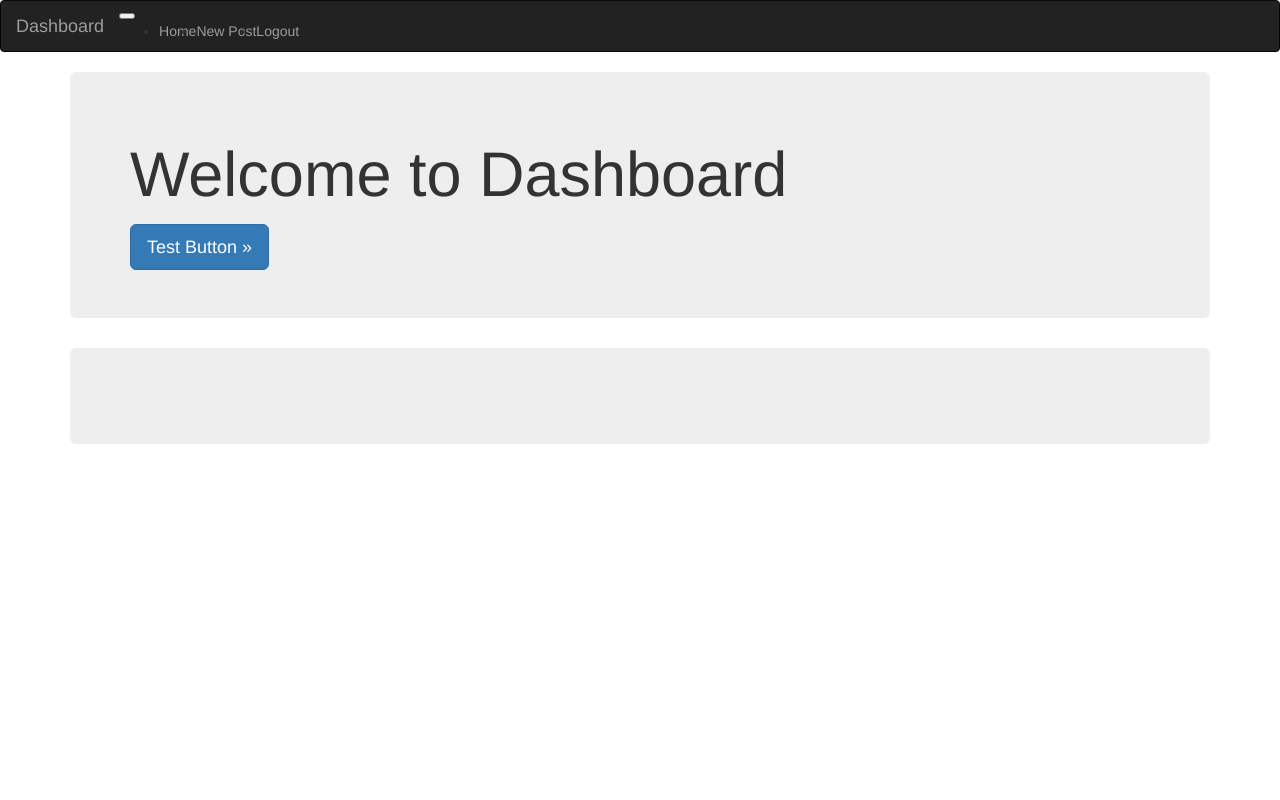
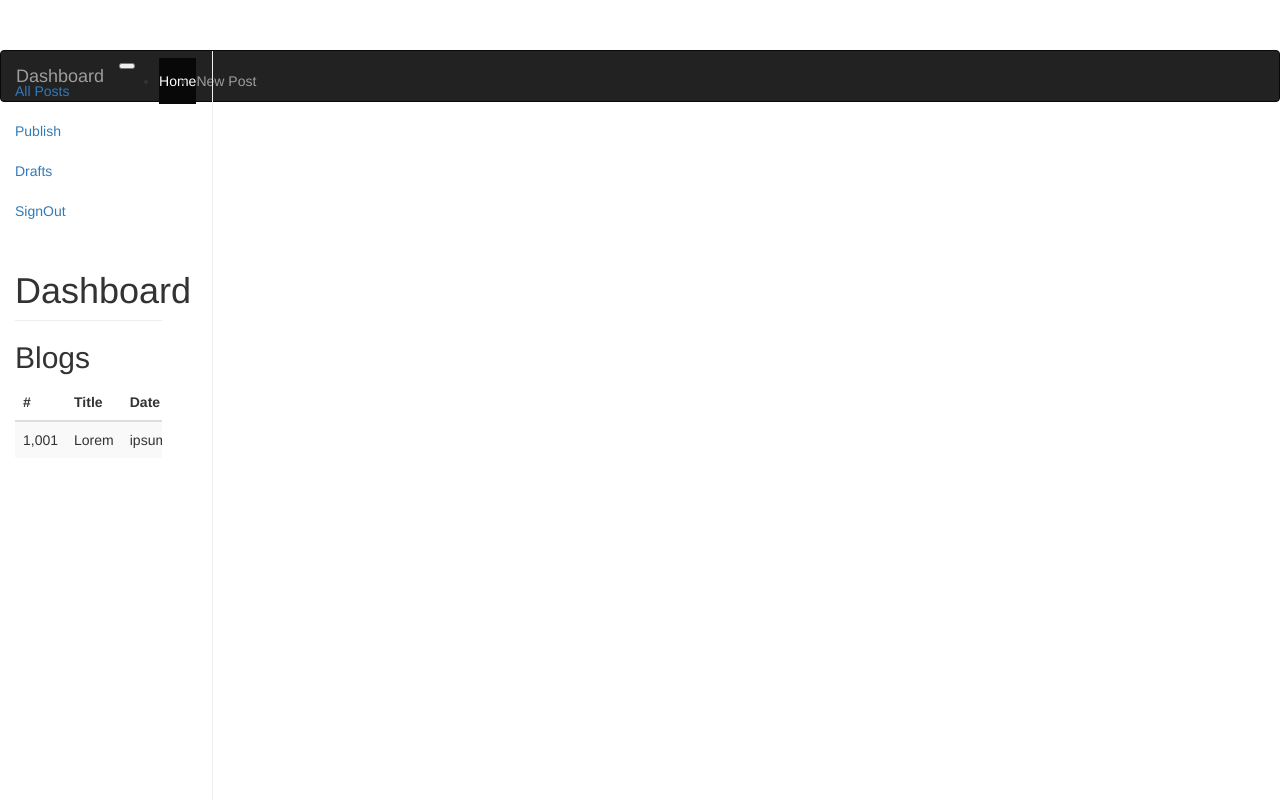
Before and after one commit to sagaragarwal94-archives/flask-blog, a Flask app: page /dashboard in a window 1280 px wide. Run offline with Flask 2, Linux system fonts and the light colour scheme; the visitor is signed in with stand-in values (Sample User, id 1); data comes from the database, SQL or seed files in the repository; some libraries are stand-ins or nearby versions.

Commit message:
minor changes

```diff
--- /dev/null
+++ b/static/dashboard.css
@@ -0,0 +1,70 @@
+/*
+ * Base structure
+ */
+
+/* Move down content because we have a fixed navbar that is 50px tall */
+body {
+  padding-top: 50px;
+}
+
+/*
+ * Typography
+ */
+
+h1 {
+  margin-bottom: 20px;
+  padding-bottom: 9px;
+  border-bottom: 1px solid #eee;
+}
+
+/*
+ * Sidebar
+ */
+
+.sidebar {
+  position: fixed;
+  top: 51px;
+  bottom: 0;
+  left: 0;
+  z-index: 1000;
+  padding: 20px;
+  overflow-x: hidden;
+  overflow-y: auto; /* Scrollable contents if viewport is shorter than content. */
+  border-right: 1px solid #eee;
+}
+
+/* Sidebar navigation */
+.sidebar {
+  padding-left: 0;
+  padding-right: 0;
+}
+
+.sidebar .nav {
+  margin-bottom: 20px;
+}
+
+.sidebar .nav-item {
+  width: 100%;
+}
+
+.sidebar .nav-item + .nav-item {
+  margin-left: 0;
+}
+
+.sidebar .nav-link {
+  border-radius: 0;
+}
+
+/*
+ * Dashboard
+ */
+
+ /* Placeholders */
+.placeholders {
+  padding-bottom: 3rem;
+}
+
+.placeholder img {
+  padding-top: 1.5rem;
+  padding-bottom: 1.5rem;
+}
--- a/static/navbar-top.css
+++ /dev/null
@@ -1,4 +0,0 @@
-/* Show it's not fixed to the top */
-body {
-  min-height: 75rem;
-}
--- a/templates/dashboard.html
+++ b/templates/dashboard.html
@@ -11,59 +11,87 @@
     <title>Welcome {{current_user.email}}</title>
 
     <!-- Bootstrap core CSS -->
+    <link href="{{ url_for('static', filename= 'bootstrap.min.css') }}" rel="stylesheet">
 
     <!-- Custom styles for this template -->
-    <link rel="stylesheet" type="text/css" href="{{ url_for('static', filename='bootstrap.min.css') }}">
-
-    <!-- Custom styles for this template -->
-    <link rel="stylesheet" type="text/css" href="{{ url_for('static', filename='navbar-top.css') }}">  </head>  </head>
+    <link href="{{ url_for('static', filename= 'dashboard.css') }}" rel="stylesheet">
+  </head>
 
   <body>
-
-    <nav class="navbar navbar-toggleable-md navbar-inverse bg-inverse mb-4">
-      <button class="navbar-toggler navbar-toggler-right" type="button" data-toggle="collapse" data-target="#navbarCollapse" aria-controls="navbarCollapse" aria-expanded="false" aria-label="Toggle navigation">
+    <nav class="navbar navbar-toggleable-md navbar-inverse fixed-top bg-inverse">
+      <button class="navbar-toggler navbar-toggler-right hidden-lg-up" type="button" data-toggle="collapse" data-target="#navbarsExampleDefault" aria-controls="navbarsExampleDefault" aria-expanded="false" aria-label="Toggle navigation">
         <span class="navbar-toggler-icon"></span>
       </button>
-      <a class="navbar-brand" href="{{url_for('dashboard')}}">Dashboard</a>
-      <div class="collapse navbar-collapse" id="navbarCollapse">
+      <a class="navbar-brand" href="{{ url_for('dashboard')}}">Dashboard</a>
+
+      <div class="collapse navbar-collapse" id="navbarsExampleDefault">
         <ul class="navbar-nav mr-auto">
-        <li class="nav-item">
-             <a class="nav-link" href="{{ url_for('index')}}">Home</a>
+          <li class="nav-item active">
+            <a class="nav-link" href="{{ url_for('index')}}">Home <span class="sr-only">(current)</span></a>
           </li>
           <li class="nav-item">
-             <a class="nav-link" href="{{ url_for('post', post_status = 'new')}}">New Post</a>
-          </li>
-          <li class="nav-item">
-            <a class="nav-link" href="{{ url_for('logout')}}">Logout</a>
+            <a class="nav-link" href="{{ url_for('post', post_status = 'new')}}">New Post</a>
           </li>
         </ul>
       </div>
     </nav>
 
+    <div class="container-fluid">
+      <div class="row">
+        <nav class="col-sm-3 col-md-2 hidden-xs-down bg-faded sidebar">
+          <ul class="nav nav-pills flex-column">
+            <li class="nav-item">
+              <a class="nav-link active" href="#">All Posts <span class="sr-only">(current)</span></a>
+            </li>
+            <li class="nav-item">
+              <a class="nav-link" href="#">Publish</a>
+            </li>
+            <li class="nav-item">
+              <a class="nav-link" href="#">Drafts</a>
+            </li>
+            <li class="nav-item">
+              <a class="nav-link" href="{{ url_for('logout')}}">SignOut</a>
+            </li>
+          </ul>
 
-    <div class="container">
-      <div class="jumbotron">
-        <h1>Welcome to Dashboard</h1>
-        <p class="lead"></p>
-        <a class="btn btn-lg btn-primary" href="" role="button"> Test Button &raquo;</a>
+
+        <main class="col-sm-9 offset-sm-3 col-md-10 offset-md-2 pt-3">
+          <h1>Dashboard</h1>
+
+          <h2>Blogs</h2>
+          <div class="table-responsive">
+            <table class="table table-striped">
+              <thead>
+                <tr>
+                  <th>#</th>
+                  <th>Title</th>
+                  <th>Date</th>
+                  <th>Tags</th>
+                  <th>Action</th>
+                </tr>
+              </thead>
+              <tbody>
+                <tr>
+                  <td>1,001</td>
+                  <td>Lorem</td>
+                  <td>ipsum</td>
+                  <td>dolor</td>
+                  <td>sit</td>
+                </tr>
+
+              </tbody>
+            </table>
+          </div>
+        </main>
       </div>
     </div>
-
-    <div class="container">
-      <div class="jumbotron">
-
-      </div>
-    </div>
-
-
 
     <!-- Bootstrap core JavaScript
     ================================================== -->
     <!-- Placed at the end of the document so the pages load faster -->
-
-    <script src="{{ url_for('static', filename='jquery-3.2.1.min.js') }}"></script>
-
-    <script src="{{ url_for('static', filename='tether.min.js') }}"></script>
-    <script src="{{ url_for('static', filename='bootstrap.min.js') }}"></script>
+    <script src="https://code.jquery.com/jquery-3.1.1.slim.min.js" integrity="sha384-A7FZj7v+d/sdmMqp/nOQwliLvUsJfDHW+k9Omg/a/EheAdgtzNs3hpfag6Ed950n" crossorigin="anonymous"></script>
+    <script>window.jQuery || document.write('<script src="../../assets/js/vendor/jquery.min.js"><\/script>')</script>
+    <script src="https://cdnjs.cloudflare.com/ajax/libs/tether/1.4.0/js/tether.min.js" integrity="sha384-DztdAPBWPRXSA/3eYEEUWrWCy7G5KFbe8fFjk5JAIxUYHKkDx6Qin1DkWx51bBrb" crossorigin="anonymous"></script>
+    <script src="{{ url_for('static', filename= 'bootstrap.min.js') }}" ></script>
   </body>
 </html>
--- a/templates/index.html
+++ b/templates/index.html
@@ -1,4 +1,3 @@
-
 <!DOCTYPE html>
 <html lang="en">
   <head>
```
Also changed, not shown: requirements.txt (added, +10 -0 lines), Contributing.MD (added), db.py (deleted).
